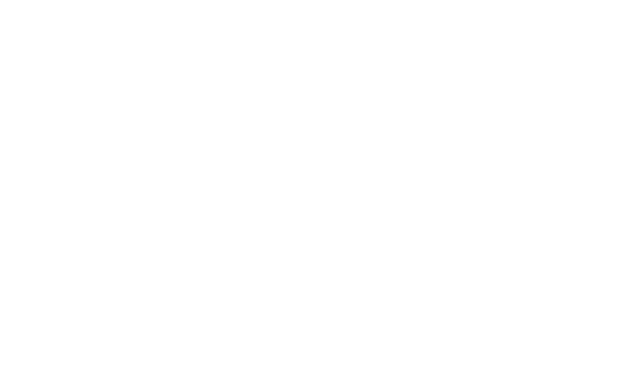
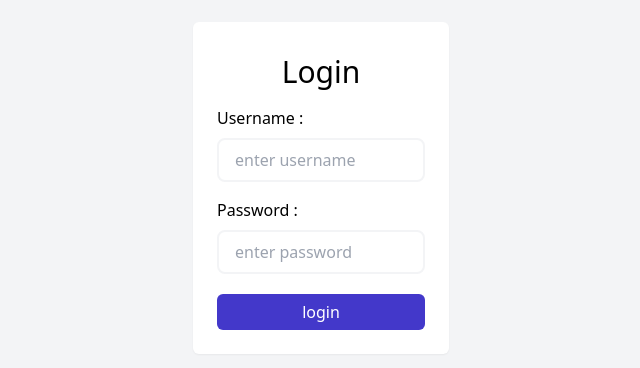
Before and after one commit to mjn81/nblog-front, a React (Create React App) app: page /user/login in a window 1280 px wide. Before the commit this address had no page. Shown: the part 204-572 px from the top of the page, without its empty margins (319-959 px from the left). Built offline with nearby package versions, Linux system fonts and the light colour scheme.

Commit message:
contextAPI implemented + working on AdminPanel

```diff
--- a/package.json
+++ b/package.json
@@ -12,9 +12,7 @@
     "@testing-library/react": "^12.1.3",
     "@testing-library/user-event": "^13.5.0",
     "axios": "^0.26.0",
-    "bootstrap": "5.1.3",
     "react": "^17.0.2",
-    "react-bootstrap": "^2.1.2",
     "react-dom": "^17.0.2",
     "react-router-dom": "^6.2.1",
     "react-scripts": "5.0.0",
--- a/src/App.js
+++ b/src/App.js
@@ -6,6 +6,9 @@
 import ContentPage from "./pages/ContentPage";
 import PostPage from "./pages/PostPage";
 import {Provider} from "./context/UserContext";
+import AdminLayout from "./layouts/AdminLayout";
+import LoginPage from "./pages/admin/LoginPage";
+import DashboardPage from "./pages/admin/DashboardPage";
 
 
 function App() {
@@ -19,6 +22,11 @@
                         <Route path=":title" element={<ContentPage/>}/>
                         <Route path="post-page/:id" element={<PostPage/>}/>
                     </Route>
+
+                    <Route path="/user" element={<AdminLayout/>}>
+                        <Route path="login" element={<LoginPage/>}/>
+                        <Route path="dashboard" element={<DashboardPage/>}/>
+                    </Route>
                 </Routes>
             </Router>
         </Provider>
--- a/src/components/Comment/CommentBody.jsx
+++ b/src/components/Comment/CommentBody.jsx
@@ -1,5 +1,5 @@
 
-import {FullButton, Label, MdInput, SquareButton, TextArea} from "../core";
+import {FullButton, Label, MdInput, Row, SquareButton, TextArea} from "../core";
 
 export const CommentItem = ({title, text, author , setStatus  ,replies=null}) => {
 
@@ -47,14 +47,14 @@
     //todo: if not login disable commenting -> redux
     return (
         <form >
-            <div className="mb-3">
+            <Row>
                 <Label src="cmt-title" text="title"/>
                 <MdInput type="text" text="title..." id="cmt-title"/>
-            </div>
-            <div className="mb-3">
+            </Row>
+            <Row>
                 <Label src="cmt-text" text="comment"/>
                 <TextArea text="enter your comment..." id="cmt-text"/>
-            </div>
+            </Row>
             <div className="px-8 pt-4 pb-2">
                 <FullButton adClass="shadow-md">
                     Submit
--- a/src/components/Nav/MainNav.jsx
+++ b/src/components/Nav/MainNav.jsx
@@ -46,7 +46,7 @@
             id: 4,
         },
     ];
-    const [visible, setVisible] = useState(false);
+    const [searchV, setSV] = useState(false);
     const [menuV, setMenuV] = useState(false);
     const {state} = useContext(userContext);
     const navigator = useNavigate();
@@ -59,7 +59,7 @@
     }
 
     const onSearchClick = () => {
-        setVisible(true);
+        setSV(true);
     }
     const onMenuClick = () => {
         setMenuV(true);
@@ -99,7 +99,7 @@
                 </OutlineButton>
                 <SquareButton adclass="mr-3" onClick={onSearchClick}>
                     <FontAwesomeIcon icon={faMagnifyingGlass}/>
-                    <Search visible={visible} setVisible={setVisible}/>
+                    <Search visible={searchV} setVisible={setSV}/>
                 </SquareButton>
                 <SquareButton adclass="lg:hidden" onClick={onMenuClick}>
                     <FontAwesomeIcon icon={faBars}/>
--- a/src/components/Nav/PortalComponents.jsx
+++ b/src/components/Nav/PortalComponents.jsx
@@ -1,37 +1,48 @@
 import {FontAwesomeIcon} from "@fortawesome/react-fontawesome";
 import {OutlineButton, PortalInput, SideCard, SquareButton} from "../core";
-import { faMagnifyingGlass, faXmark} from "@fortawesome/free-solid-svg-icons";
+import {faMagnifyingGlass, faXmark} from "@fortawesome/free-solid-svg-icons";
 import SideList from "../SideBar/SideList";
 
 export const BackDrop = () => {
     return (
-        <div className="fixed w-full h-full top-0 bg-black opacity-60 z-50">
+        <div className="fixed w-full h-full top-0 bg-black opacity-60 z-30">
         </div>
     );
 }
 
-export const Searchbar = () => {
+export const Searchbar = ({setVisible}) => {
     return (
-        <form className="fixed top-1/2 -translate-x-1/2 -translate-y-1/2 left-1/2 z-50"
-              onClick={e => e.stopPropagation()}>
+        <div onClick={e=>e.stopPropagation()}>
+            <form
+                className="fixed top-1/2 -translate-x-1/2 -translate-y-1/2 left-1/2 z-40">
                 <div className="relative">
                     <PortalInput text="search for something..." name="search"/>
                     <OutlineButton onClick={e => e.preventDefault()}>
-                    <FontAwesomeIcon icon={faMagnifyingGlass} className="absolute text-3xl text-white right-5 top-1/2 -translate-y-1/2" />
+                        <FontAwesomeIcon icon={faMagnifyingGlass}
+                                         className="absolute text-3xl text-white right-5 top-1/2 -translate-y-1/2"/>
                     </OutlineButton>
                 </div>
             </form>
+            <OutlineButton onClick={()=> {
+                setVisible(false);
+            }} adclass="fixed top-5 right-5 z-50">
+                <FontAwesomeIcon icon={faXmark} className="text-white text-4xl" />
+            </OutlineButton>
+        </div>
     );
 };
 
-export const SideMenu = ({setVisible , category}) =>{
+export const SideMenu = ({setVisible, category}) => {
     return (
-        <div className="fixed top-0 px-8 pt-16 pb-4 overflow-x-hidden overflow-y-scroll z-50  w-[350px] bg-gray-100 h-screen" onClick={e=>e.stopPropagation()}>
-            <SquareButton adclass="absolute right-2 lg:right-0 top-2 px-3 py-2 flex items-center" onClick={()=>setVisible(false)}>
-                <FontAwesomeIcon icon={faXmark} className="text-2xl"  />
+        <div
+            className="fixed top-0 px-8 pt-16 pb-4 overflow-x-hidden overflow-y-scroll z-50  w-[350px] bg-gray-100 h-screen"
+            onClick={e => e.stopPropagation()}>
+            <SquareButton adclass="absolute right-2 lg:right-0 top-2 px-3 py-2 flex items-center"
+                          onClick={() => setVisible(false)}>
+                <FontAwesomeIcon icon={faXmark} className="text-2xl"/>
             </SquareButton>
             <div className="mb-3">
-                <SideList title="Categories" list={category} />
+                <SideList title="Categories" list={category}/>
             </div>
 
         </div>
--- a/src/components/Nav/Portals.jsx
+++ b/src/components/Nav/Portals.jsx
@@ -5,20 +5,21 @@
 
 export const Search = ({visible, setVisible}) => {
     return (
-        <div onClick={()=>setVisible(false)}>
+        <div>
             {visible && ReactDOM.createPortal(<BackDrop
-                />, document.getElementById('back-drop'))}
-            {visible && ReactDOM.createPortal(<Searchbar /> , document.getElementById('modal'))}
+            />, document.getElementById('back-drop'))}
+            {visible && ReactDOM.createPortal(<Searchbar setVisible={setVisible}/>, document.getElementById('modal'))}
         </div>
     );
 };
 
-export const Menu = ({visible, setVisible , category}) => {
+export const Menu = ({visible, setVisible, category}) => {
     return (
-        <div onClick={()=>setVisible(false)}>
+        <div>
             {visible && ReactDOM.createPortal(<BackDrop
-                setVisible={setVisible}/>, document.getElementById('back-drop'))}
-            {visible && ReactDOM.createPortal(<SideMenu setVisible={setVisible} category={category} /> , document.getElementById('modal'))}
+            />, document.getElementById('back-drop'))}
+            {visible && ReactDOM.createPortal(<SideMenu setVisible={setVisible}
+                                                        category={category}/>, document.getElementById('modal'))}
         </div>
     );
 }
--- a/src/components/core/Separator.jsx
+++ b/src/components/core/Separator.jsx
@@ -20,3 +20,11 @@
         </section>
     );
 }
+
+export const Row = ({children})=> {
+    return (
+        <div className="py-2 space-y-2 ">
+            {children}
+        </div>
+    );
+}
--- /dev/null
+++ b/src/layouts/AdminLayout.jsx
@@ -0,0 +1,10 @@
+import {Outlet} from "react-router-dom";
+const AdminLayout = () => {
+    return (
+        <main className="bg-gray-100">
+            <Outlet />
+        </main>
+    );
+};
+
+export default AdminLayout;
--- /dev/null
+++ b/src/pages/admin/DashboardPage.jsx
@@ -0,0 +1,14 @@
+import {useContext} from "react";
+import userContext from "../../context/UserContext";
+
+const DashboardPage = () => {
+    const {state} = useContext(userContext);
+
+    return (
+        <div>
+
+        </div>
+    );
+};
+
+export default DashboardPage;
--- /dev/null
+++ b/src/pages/admin/LoginPage.jsx
@@ -0,0 +1,40 @@
+import {FullButton, Label, MdInput, Row, SimpleCard} from "../../components/core";
+import {useNavigate} from "react-router-dom";
+import {useContext} from "react";
+import userContext from "../../context/UserContext";
+
+const LoginPage = () => {
+
+    const navigator = useNavigate();
+    const {dispatch} = useContext(userContext);
+    const onLoginHandler = ()=> {
+        navigator('/user/dashboard' , {replace:true});
+        dispatch({type:'login' , username:'mjn' , token:'mjnmjnmjnmjnmjnmjn123'});
+    }
+
+
+    return (
+        <div className="w-full h-screen flex items-center justify-center">
+            <form className="w-1/5">
+                <SimpleCard>
+                    <Row>
+                        <h1 className="text-center text-3xl">Login</h1>
+                    </Row>
+                    <Row>
+                        <Label text="username" src="usr"/>
+                        <MdInput type="text" text="enter username" name="username" id="usr"/>
+                    </Row>
+                    <Row>
+                        <Label text="password" src="psw"/>
+                        <MdInput type="password" text="enter password" name="password" id="psw"/>
+                    </Row>
+                    <FullButton adClass="mt-3" onClick={onLoginHandler}>
+                        login
+                    </FullButton>
+                </SimpleCard>
+            </form>
+        </div>
+    );
+};
+
+export default LoginPage;
```
Also changed, not shown: 1 other file (tests, documents, lock files or other folders). Lines whose indentation alone changed are shown as unchanged.
